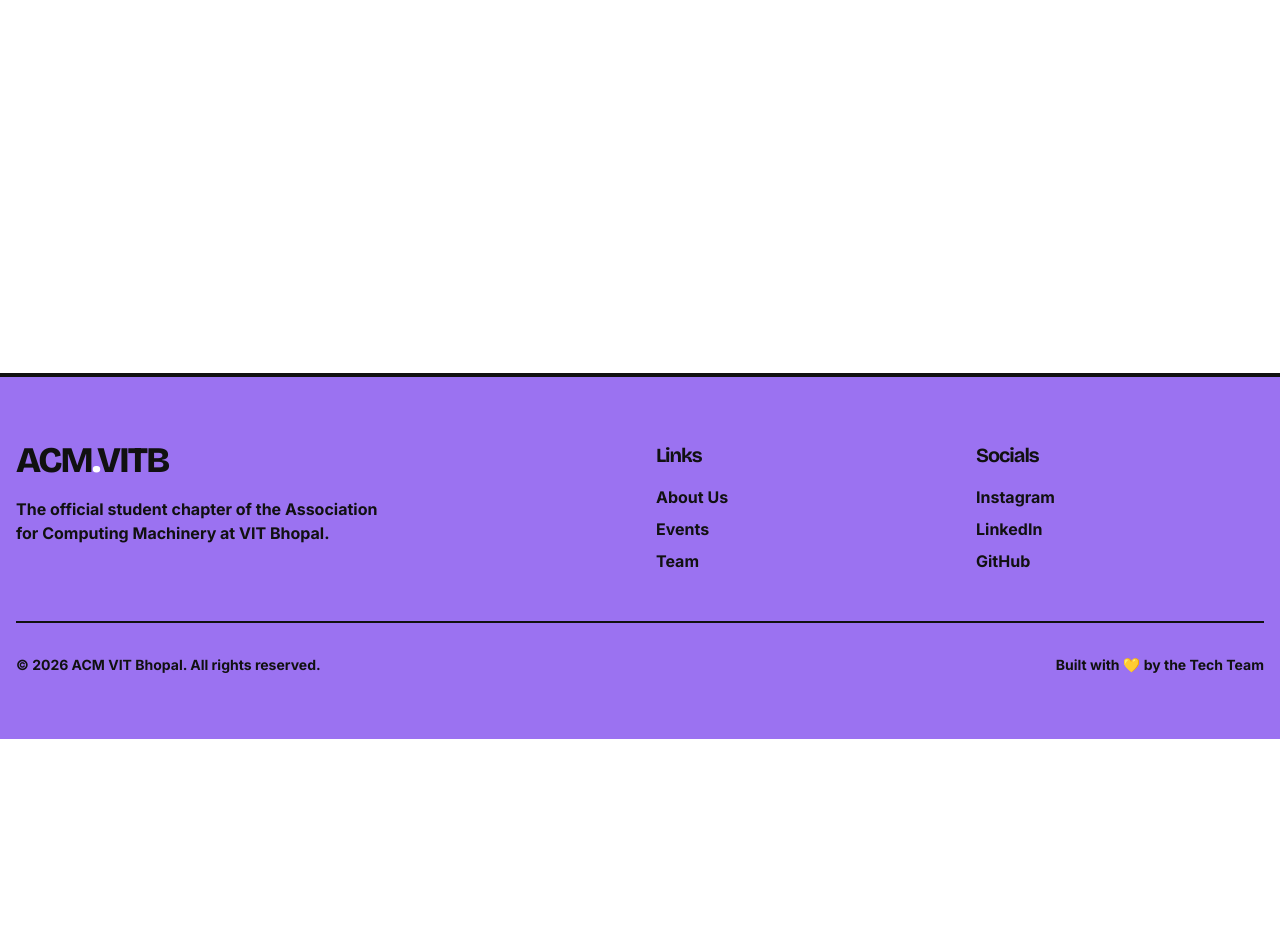
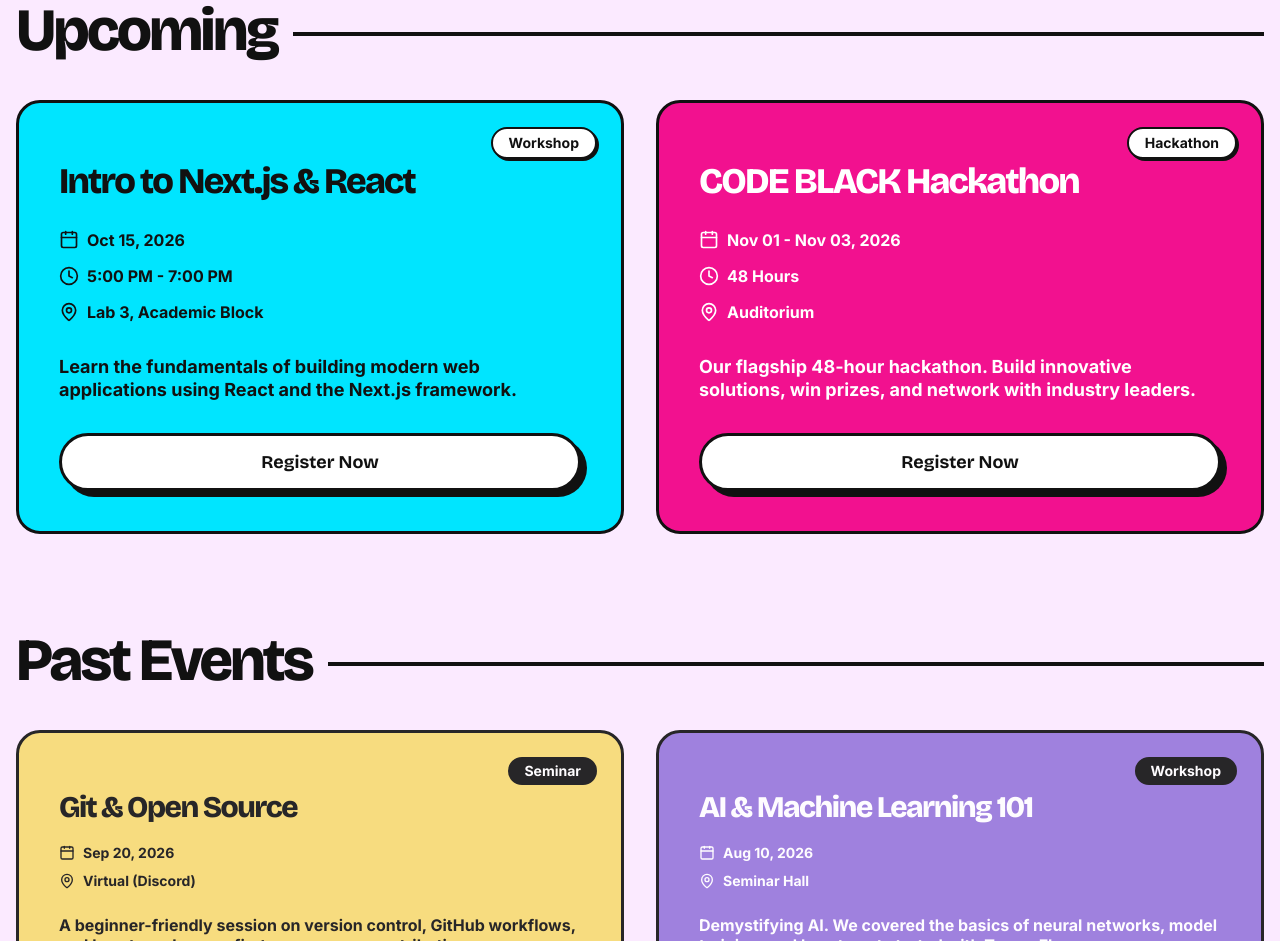
Before and after one commit to acm-vitbhopal/website, a Next.js app: page /events in a window 1280 px wide. Before the commit this address had no page. Shown: the part 511-1452 px from the top of the page. Before the commit the page ends 1250 px from the top, so only its background shows below. Built offline with nearby package versions, Linux system fonts and the light colour scheme.

Commit message:
feat: Add events page and mock data

```diff
--- /dev/null
+++ b/src/app/events/page.js
@@ -0,0 +1,131 @@
+import { Card } from "@/components/ui/Card";
+import { Button } from "@/components/ui/Button";
+import { EVENTS_DATA } from "@/constants/events";
+import { Calendar, MapPin, Clock } from "lucide-react";
+
+export const metadata = {
+  title: "Events | ACM VIT Bhopal",
+  description: "Discover upcoming and past events hosted by ACM VIT Bhopal.",
+};
+
+export default function EventsPage() {
+  const upcomingEvents = EVENTS_DATA.filter((event) => event.type === "Upcoming");
+  const pastEvents = EVENTS_DATA.filter((event) => event.type === "Past");
+
+  return (
+    <div className="flex flex-col min-h-screen">
+      {/* Header Section */}
+      <section className="bg-brand-pink py-20 border-b-[3px] border-brand-black">
+        <div className="container mx-auto px-4 text-center">
+          <h1 className="text-6xl md:text-8xl font-black text-white mb-6 tracking-tighter">
+            Our Events
+          </h1>
+          <p className="text-xl md:text-2xl font-bold font-inter text-brand-black/90 max-w-2xl mx-auto">
+            Workshops, hackathons, and seminars. Come build with us.
+          </p>
+        </div>
+      </section>
+
+      {/* Main Content */}
+      <section className="py-20 bg-bg-light flex-1">
+        <div className="container mx-auto px-4">
+
+          {/* Upcoming Events */}
+          <div className="mb-24">
+            <div className="flex items-center gap-4 mb-10">
+              <h2 className="text-5xl md:text-6xl font-black">Upcoming</h2>
+              <div className="flex-1 h-1 bg-brand-black mt-2"></div>
+            </div>
+
+            <div className="grid grid-cols-1 md:grid-cols-2 gap-8">
+              {upcomingEvents.map((event) => (
+                <Card key={event.id} color={event.color} className="relative hover:-translate-y-1">
+                  <div className="absolute top-6 right-6 bg-white text-brand-black px-4 py-1 rounded-full font-bold text-sm border-2 border-brand-black shadow-[2px_2px_0px_0px_rgba(17,17,17,1)]">
+                    {event.category}
+                  </div>
+
+                  <h3 className="text-4xl font-black mb-6 mt-4 pr-24 leading-tight">
+                    {event.title}
+                  </h3>
+
+                  <div className="flex flex-col gap-3 font-bold font-inter mb-8">
+                    <div className="flex items-center gap-2">
+                      <Calendar className="w-5 h-5" />
+                      <span>{event.date}</span>
+                    </div>
+                    <div className="flex items-center gap-2">
+                      <Clock className="w-5 h-5" />
+                      <span>{event.time}</span>
+                    </div>
+                    <div className="flex items-center gap-2">
+                      <MapPin className="w-5 h-5" />
+                      <span>{event.location}</span>
+                    </div>
+                  </div>
+
+                  <p className="font-bold text-lg leading-tight mb-8 flex-1">
+                    {event.description}
+                  </p>
+
+                  <div className="mt-auto">
+                    <Button variant="secondary" className="w-full bg-white">
+                      Register Now
+                    </Button>
+                  </div>
+                </Card>
+              ))}
+
+              {upcomingEvents.length === 0 && (
+                <p className="font-bold text-xl text-gray-500">No upcoming events currently scheduled. Check back soon!</p>
+              )}
+            </div>
+          </div>
+
+          {/* Past Events */}
+          <div>
+            <div className="flex items-center gap-4 mb-10">
+              <h2 className="text-5xl md:text-6xl font-black">Past Events</h2>
+              <div className="flex-1 h-1 bg-brand-black mt-2"></div>
+            </div>
+
+            <div className="grid grid-cols-1 md:grid-cols-2 gap-8">
+              {pastEvents.map((event) => (
+                <Card key={event.id} color={event.color} className="opacity-90 grayscale-[0.2]">
+                  <div className="absolute top-6 right-6 bg-brand-black text-white px-4 py-1 rounded-full font-bold text-sm">
+                    {event.category}
+                  </div>
+
+                  <h3 className="text-3xl font-black mb-4 mt-4 pr-24 leading-tight">
+                    {event.title}
+                  </h3>
+
+                  <div className="flex flex-col gap-2 font-bold font-inter mb-6 text-sm">
+                    <div className="flex items-center gap-2">
+                      <Calendar className="w-4 h-4" />
+                      <span>{event.date}</span>
+                    </div>
+                    <div className="flex items-center gap-2">
+                      <MapPin className="w-4 h-4" />
+                      <span>{event.location}</span>
+                    </div>
+                  </div>
+
+                  <p className="font-bold leading-tight mb-6 flex-1">
+                    {event.description}
+                  </p>
+
+                  <div className="mt-auto">
+                    <Button variant="outline" className="w-full border-[3px]">
+                      View Details
+                    </Button>
+                  </div>
+                </Card>
+              ))}
+            </div>
+          </div>
+
+        </div>
+      </section>
+    </div>
+  );
+}
--- /dev/null
+++ b/src/constants/events.js
@@ -0,0 +1,46 @@
+export const EVENTS_DATA = [
+  {
+    id: "evt-1",
+    title: "Intro to Next.js & React",
+    date: "Oct 15, 2026",
+    time: "5:00 PM - 7:00 PM",
+    location: "Lab 3, Academic Block",
+    description: "Learn the fundamentals of building modern web applications using React and the Next.js framework.",
+    type: "Upcoming",
+    category: "Workshop",
+    color: "cyan",
+  },
+  {
+    id: "evt-2",
+    title: "CODE BLACK Hackathon",
+    date: "Nov 01 - Nov 03, 2026",
+    time: "48 Hours",
+    location: "Auditorium",
+    description: "Our flagship 48-hour hackathon. Build innovative solutions, win prizes, and network with industry leaders.",
+    type: "Upcoming",
+    category: "Hackathon",
+    color: "pink",
+  },
+  {
+    id: "evt-3",
+    title: "Git & Open Source",
+    date: "Sep 20, 2026",
+    time: "6:00 PM",
+    location: "Virtual (Discord)",
+    description: "A beginner-friendly session on version control, GitHub workflows, and how to make your first open source contribution.",
+    type: "Past",
+    category: "Seminar",
+    color: "yellow",
+  },
+  {
+    id: "evt-4",
+    title: "AI & Machine Learning 101",
+    date: "Aug 10, 2026",
+    time: "4:00 PM",
+    location: "Seminar Hall",
+    description: "Demystifying AI. We covered the basics of neural networks, model training, and how to get started with TensorFlow.",
+    type: "Past",
+    category: "Workshop",
+    color: "purple",
+  }
+];
```
